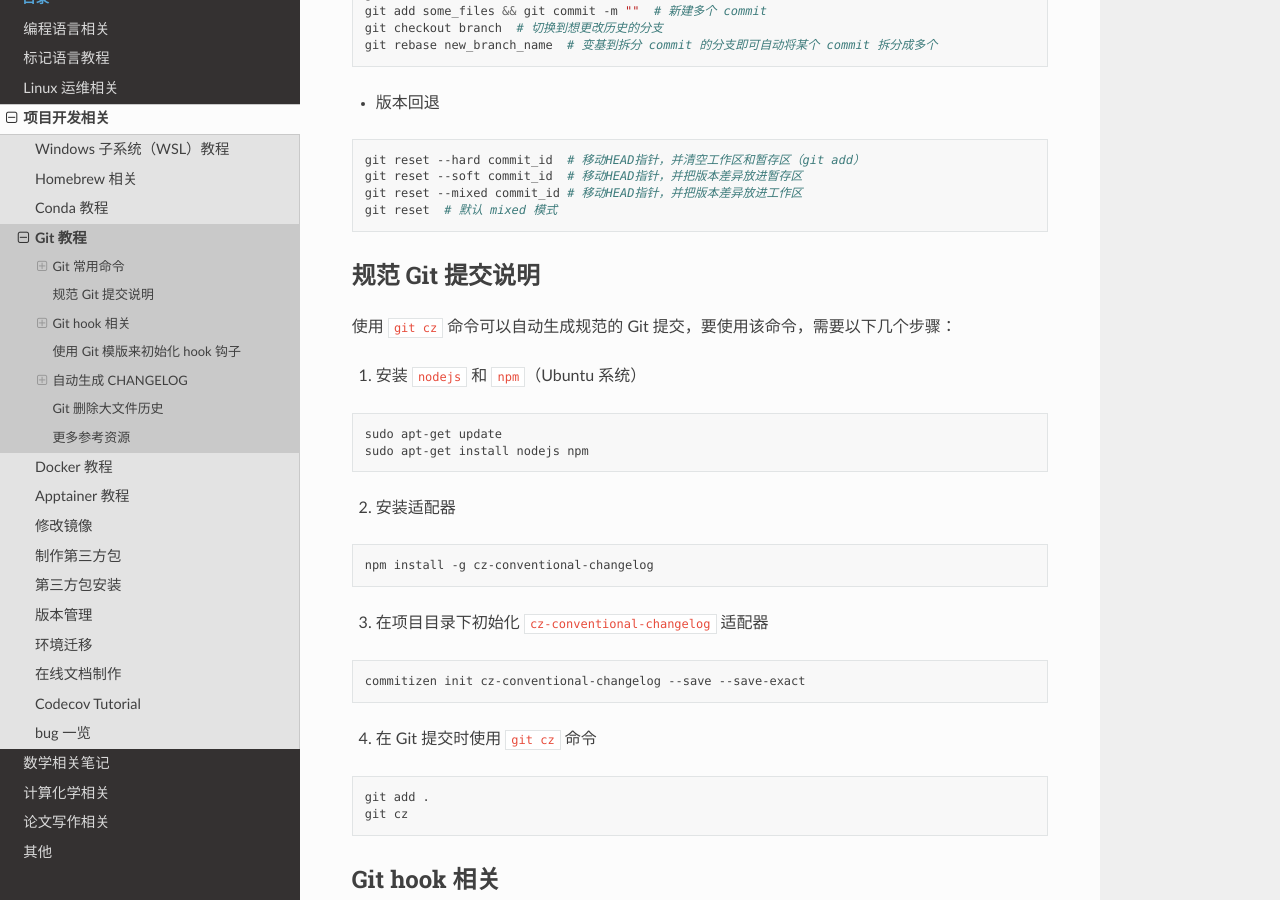
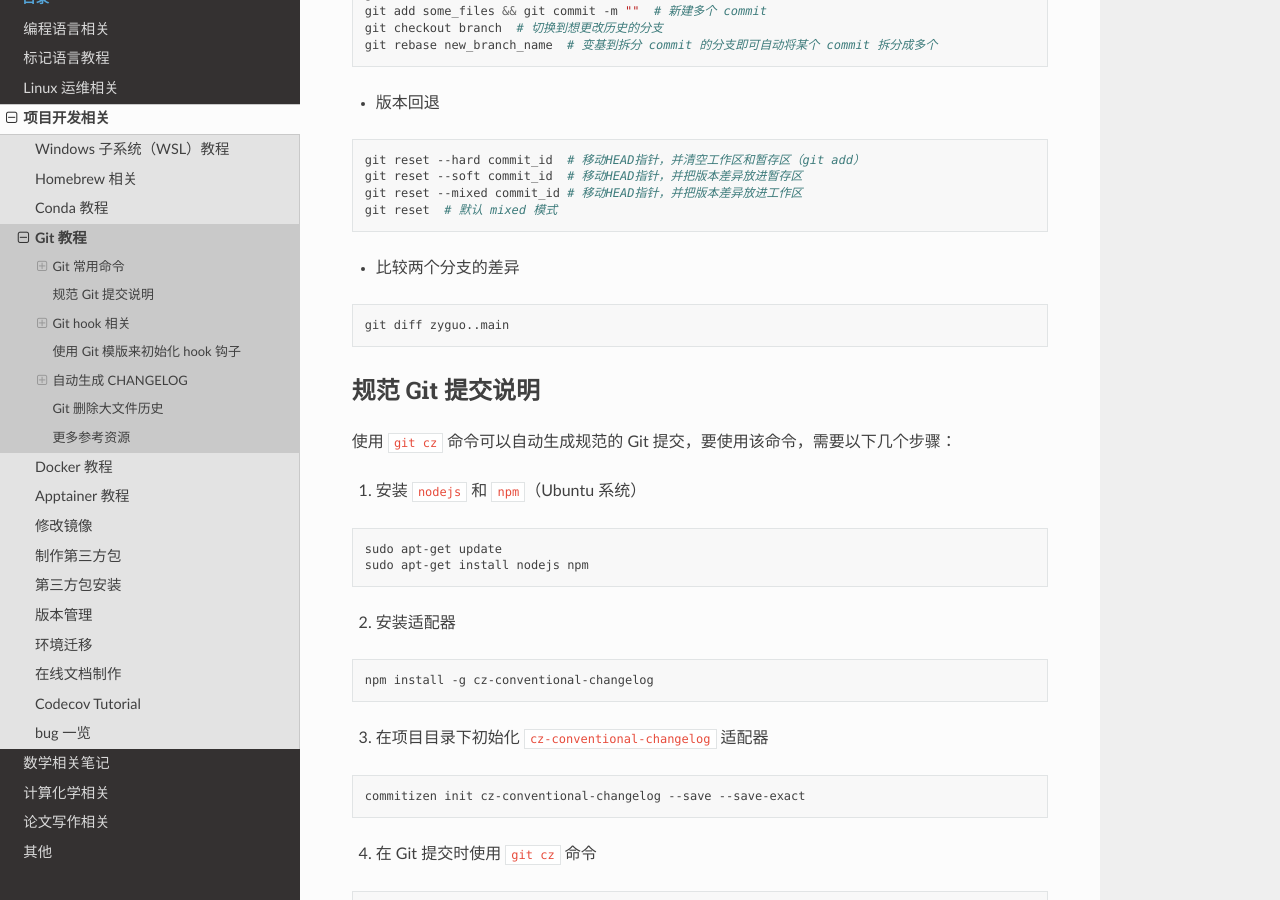
Before and after one commit to Rasic2/CodeNote, a Sphinx documentation site: the page built from docs/source/development/git.md, in a window 1280 px wide and 900 px high, scrolled down 4924 px. Built offline with Sphinx 7.4.7 and the Read the Docs theme 3.1.0, drawn with Linux system fonts in a browser that asks for light colours.

Commit message:
feat: update git.md

````diff
--- a/docs/source/development/git.md
+++ b/docs/source/development/git.md
@@ -255,6 +255,12 @@ git reset --mixed commit_id # 移动HEAD指针，并把版本差异放进工作
 git reset  # 默认 mixed 模式
 ```
 
+- 比较两个分支的差异
+
+```bash
+git diff zyguo..main
+```
+
 ## 规范 Git 提交说明
 
 使用 `git cz` 命令可以自动生成规范的 Git 提交，要使用该命令，需要以下几个步骤：
````
